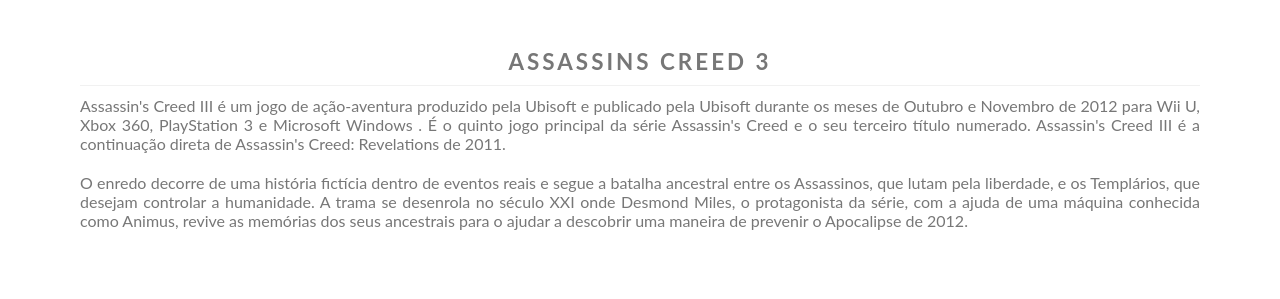
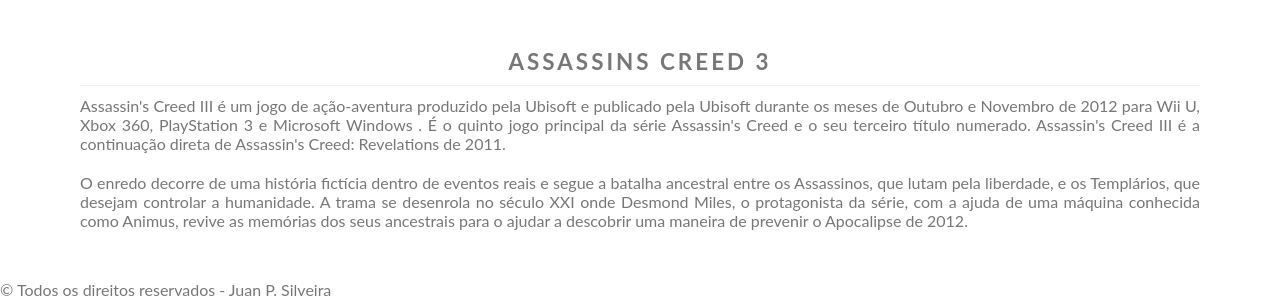
Before and after one commit to JuanSzz/games, a plain HTML site: page index.html in a window 1280 px wide. Shown: the part 5070-5369 px from the top of the page. Drawn offline with Linux system fonts and the light colour scheme.

Commit message:
Update index.html

```diff
--- a/index.html
+++ b/index.html
@@ -77,5 +77,8 @@
 			<p>O enredo decorre de uma história fictícia dentro de eventos reais e segue a batalha ancestral entre os Assassinos, que lutam pela liberdade, e os Templários, que desejam controlar a humanidade. A trama se desenrola no século XXI onde Desmond Miles, o protagonista da série, com a ajuda de uma máquina conhecida como Animus, revive as memórias dos seus ancestrais para o ajudar a descobrir uma maneira de prevenir o Apocalipse de 2012.</p>
 		</div>
 
+		<div id="rodape">
+			<span>&copy; Todos os direitos reservados - Juan P. Silveira</span>
+		</div>
 	</body>
 </html>
```
